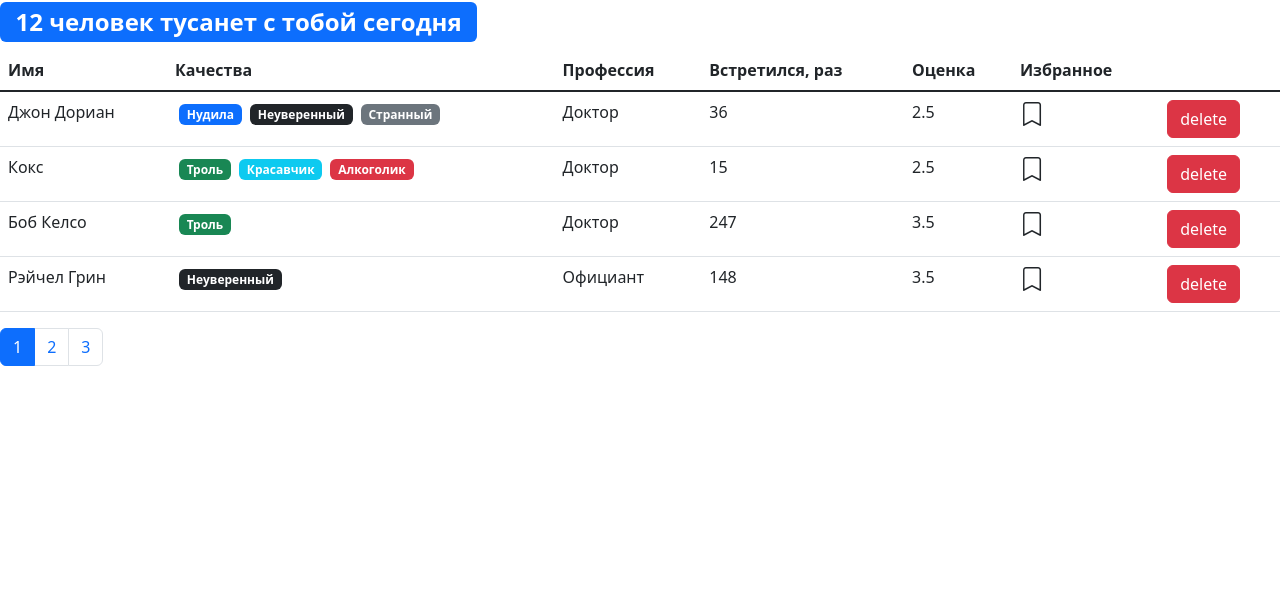
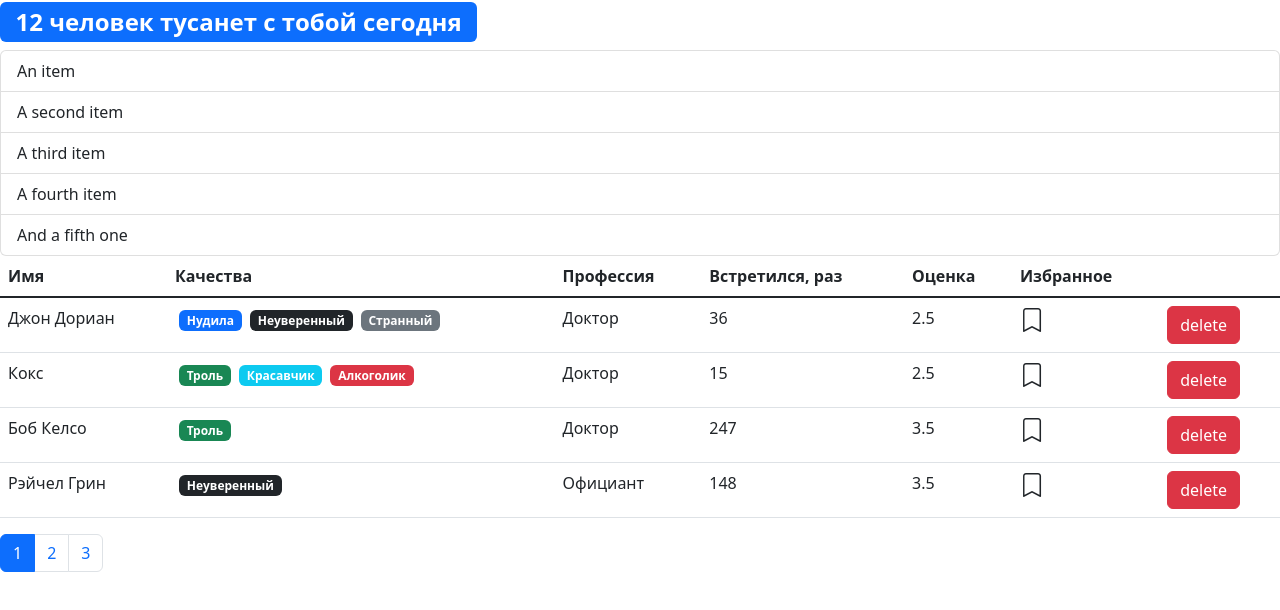
Before and after one commit to fatevector/fast-company, a React (Create React App) app: page / in a window 1280 px wide. Shown: the top 610 px of the page. Built offline with nearby package versions, Linux system fonts and the light colour scheme.

Commit message:
init GroupList component

```diff
--- /dev/null
+++ b/src/app/components/groupList.jsx
@@ -0,0 +1,15 @@
+import React from "react";
+
+const GroupList = () => {
+    return (
+        <ul className="list-group">
+            <li className="list-group-item">An item</li>
+            <li className="list-group-item">A second item</li>
+            <li className="list-group-item">A third item</li>
+            <li className="list-group-item">A fourth item</li>
+            <li className="list-group-item">And a fifth one</li>
+        </ul>
+    );
+};
+
+export default GroupList;
--- a/src/app/components/users.jsx
+++ b/src/app/components/users.jsx
@@ -3,6 +3,7 @@
 import paginate from "../utils/paginate";
 import Pagination from "./pagination";
 import User from "./user";
+import GroupList from "./groupList";
 
 const Users = ({ users, ...rest }) => {
     const count = users.length;
@@ -17,6 +18,7 @@
 
     return (
         <>
+            <GroupList />
             {count > 0 && (
                 <table className="table table-hover">
                     <thead>
```
